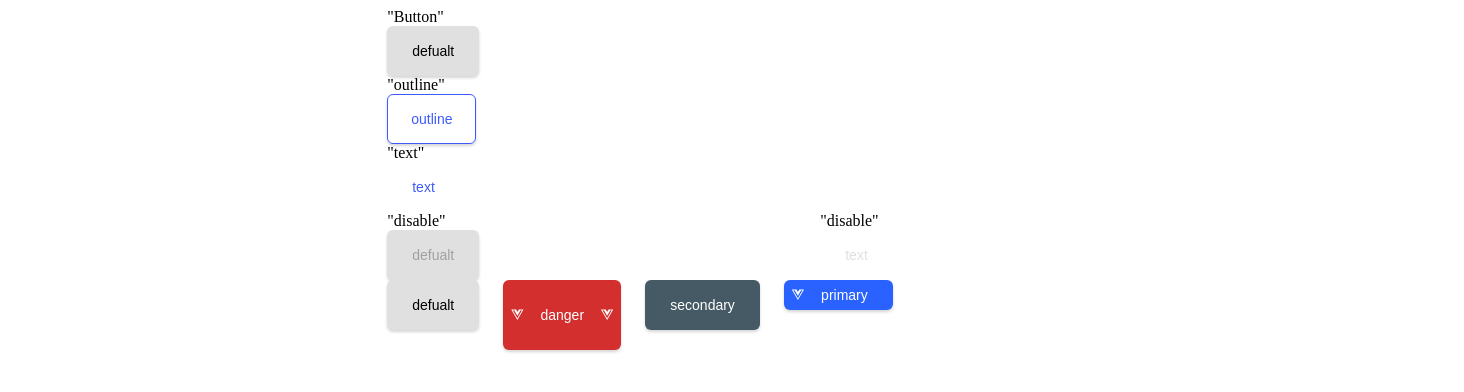
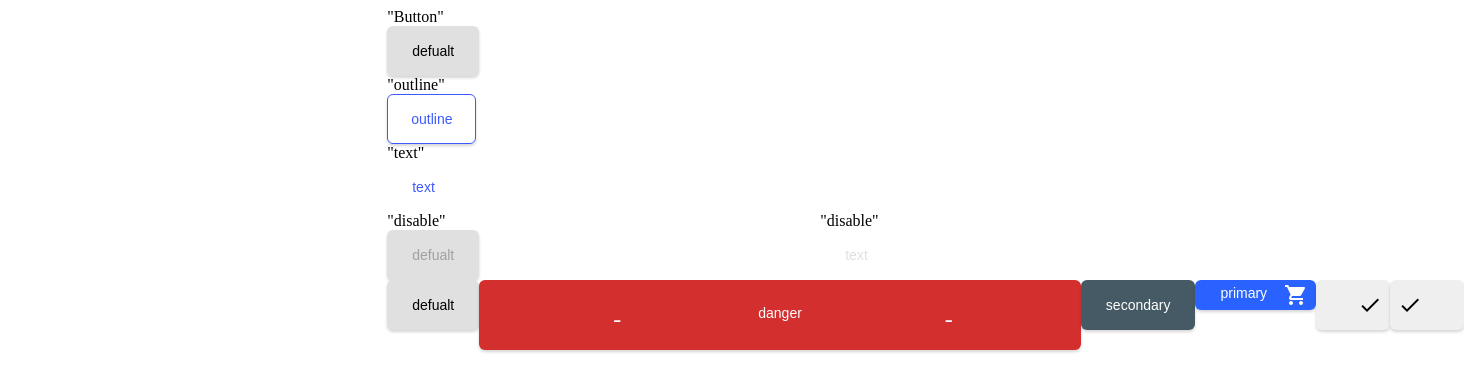
Before and after one commit to zirinya/devchallenges-FE, a Vue app in the folder button/: page / in a window 1280 px wide. Shown: the top 392 px of the page, 1464 px wide, since content can reach past the window. Built offline with nearby package versions, Linux system fonts and the light colour scheme.

Commit message:
nase? nanda kore fab is good

```diff
--- a/button/public/index.html
+++ b/button/public/index.html
@@ -6,8 +6,7 @@
   <meta http-equiv="X-UA-Compatible" content="IE=edge">
   <meta name="viewport" content="width=device-width,initial-scale=1.0">
   <link rel="icon" href="<%= BASE_URL %>favicon.ico">
-  <link rel="stylesheet" href="https://use.fontawesome.com/releases/v5.2.0/css/all.css"
-    integrity="sha384-hWVjflwFxL6sNzntih27bfxkr27PmbbK/iSvJ+a4+0owXq79v+lsFkW54bOGbiDQ" crossorigin="anonymous">
+  <link href="https://fonts.googleapis.com/css2?family=Material+Icons" rel="stylesheet">
   <title>
     <%= htmlWebpackPlugin.options.title %>
   </title>
--- a/button/src/App.vue
+++ b/button/src/App.vue
@@ -24,7 +24,9 @@
           startIcon="fab fa-vuejs"
         />
         <Button color="secondary" size="md" />
-        <Button color="primary" size="sm" startIcon="fab fa-vuejs" />
+        <Button color="primary" size="sm" endIcon="local_grocery_store" />
+        <Button endIcon="done" />
+        <Button startIcon="done" />
       </div>
     </div>
   </div>
--- a/button/src/components/Button.vue
+++ b/button/src/components/Button.vue
@@ -9,9 +9,13 @@
       :endIcon="endIcon"
     >
       <div class="d-flex">
-        <span><i :class="startIcon"></i></span>
+        <span class="material-icons">
+          {{ startIcon }}
+        </span>
         <div class="my">{{ variant }} {{ color }}</div>
-        <span><i :class="endIcon"></i></span>
+        <span class="material-icons">
+          {{ endIcon }}
+        </span>
       </div>
     </button>
   </div>
```
Also changed, not shown: 1 other file (tests, documents, lock files or other folders).
